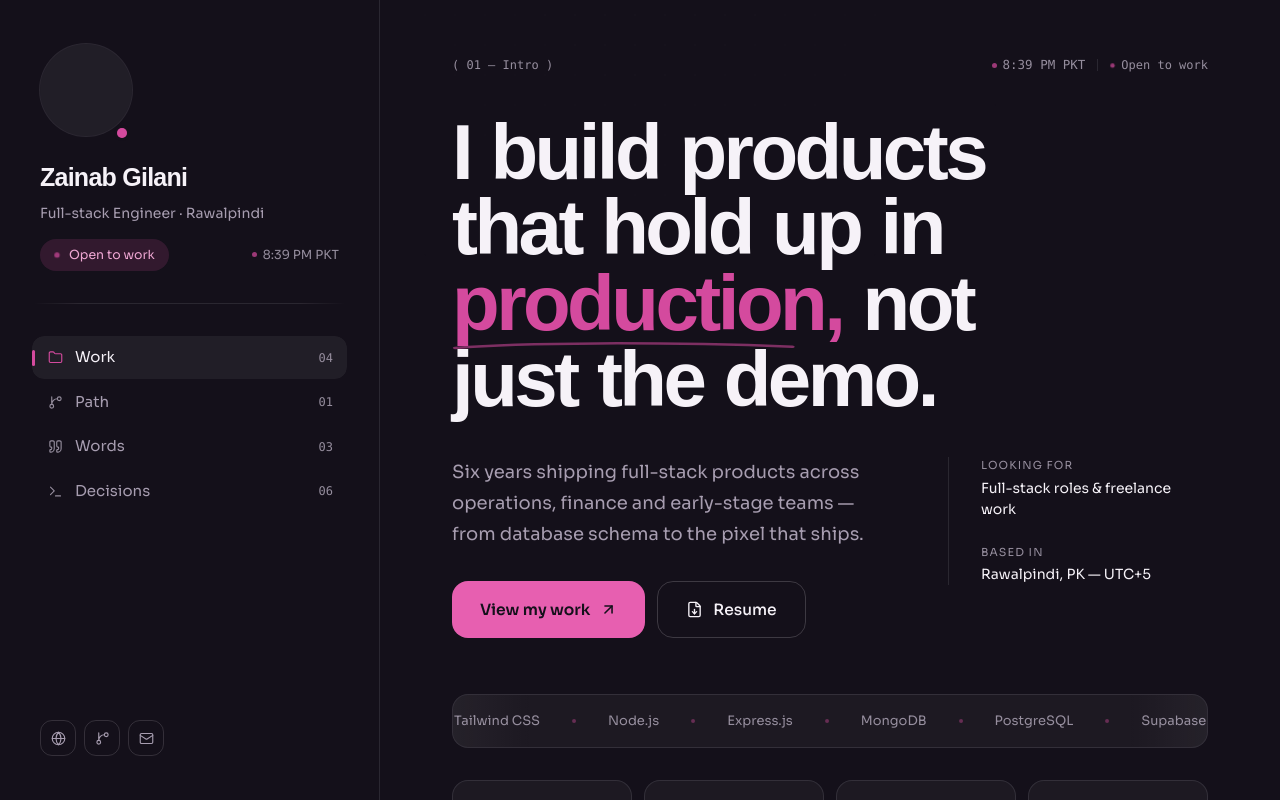
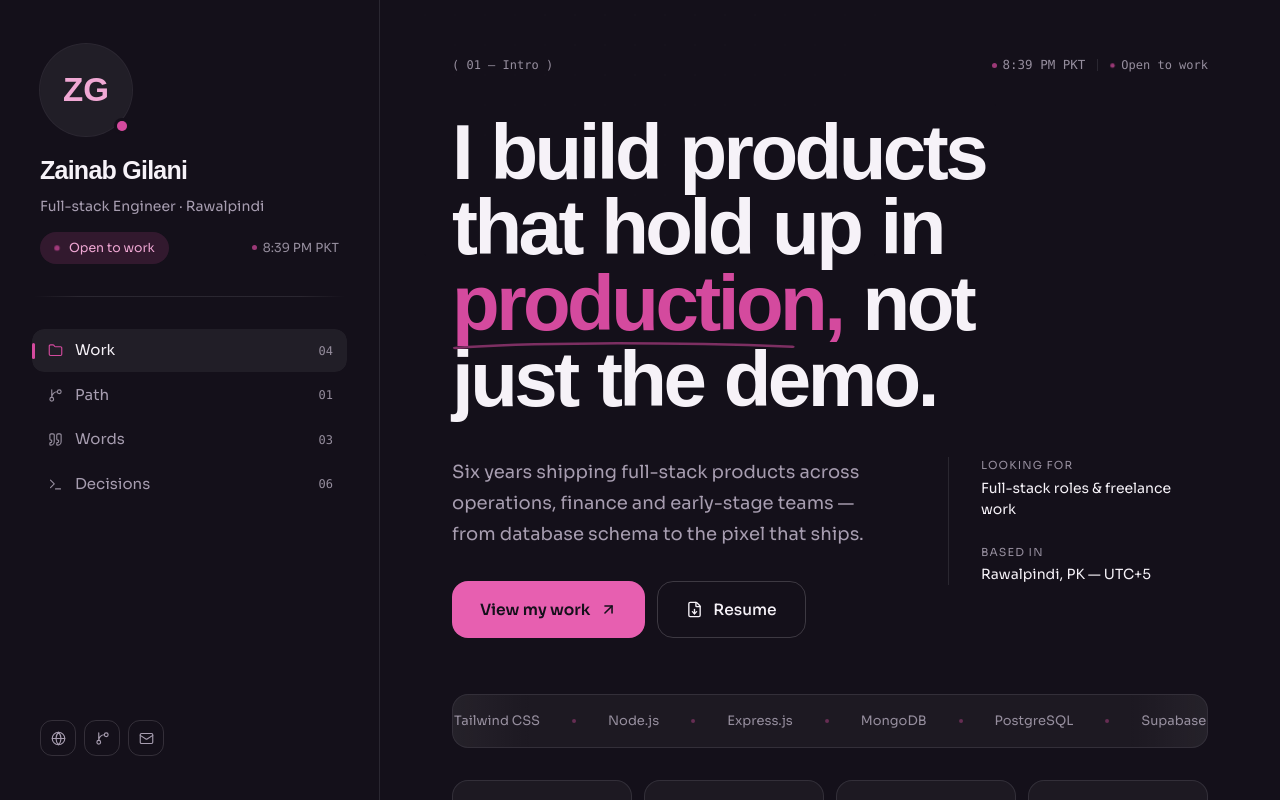
Before and after one commit to Zee-Gg/zainabgilani, a Next.js app: page / in a window 1280 px wide. Shown: the top 800 px of the page. Built offline with nearby package versions, Linux system fonts and the light colour scheme; a web font is replaced by a local one.

Commit message:
feat: add initials fallback to avatar placeholder

```diff
--- a/components/Avatar.tsx
+++ b/components/Avatar.tsx
@@ -7,15 +7,26 @@ type AvatarProps = {
   className?: string;
 };
 
+function getInitials(name: string) {
+  return name
+    .trim()
+    .split(/\s+/)
+    .slice(0, 2)
+    .map((word) => word[0]?.toUpperCase() ?? "")
+    .join("");
+}
+
 export function Avatar({ src, alt, size, className = "" }: AvatarProps) {
   if (!src) {
     return (
       <span
-        className={`inline-flex shrink-0 items-center justify-center rounded-full bg-surface-hover text-meta ${className}`}
-        style={{ width: size, height: size }}
+        className={`inline-flex shrink-0 items-center justify-center rounded-full bg-surface-hover font-display font-semibold text-orchid-text ${className}`}
+        style={{ width: size, height: size, fontSize: size * 0.36 }}
         role="img"
         aria-label={alt}
-      />
+      >
+        {getInitials(alt)}
+      </span>
     );
   }
 
```
